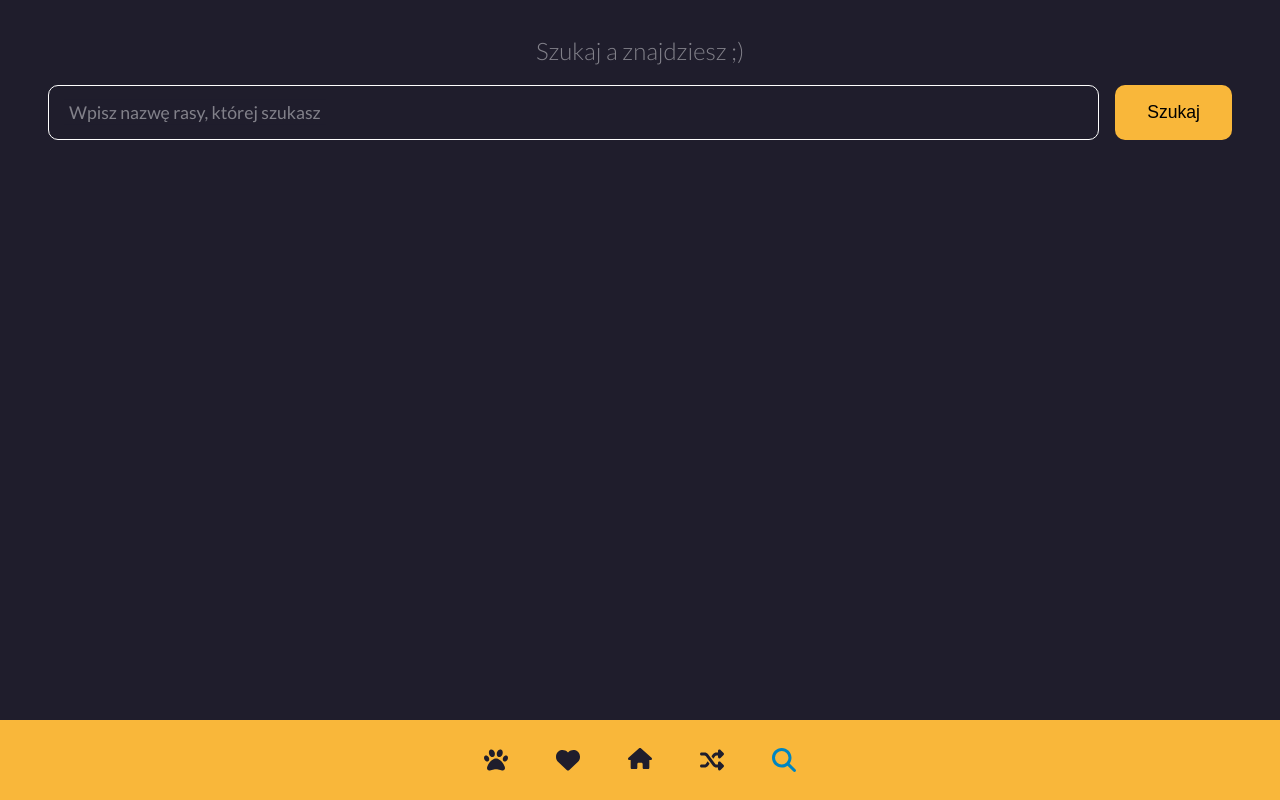
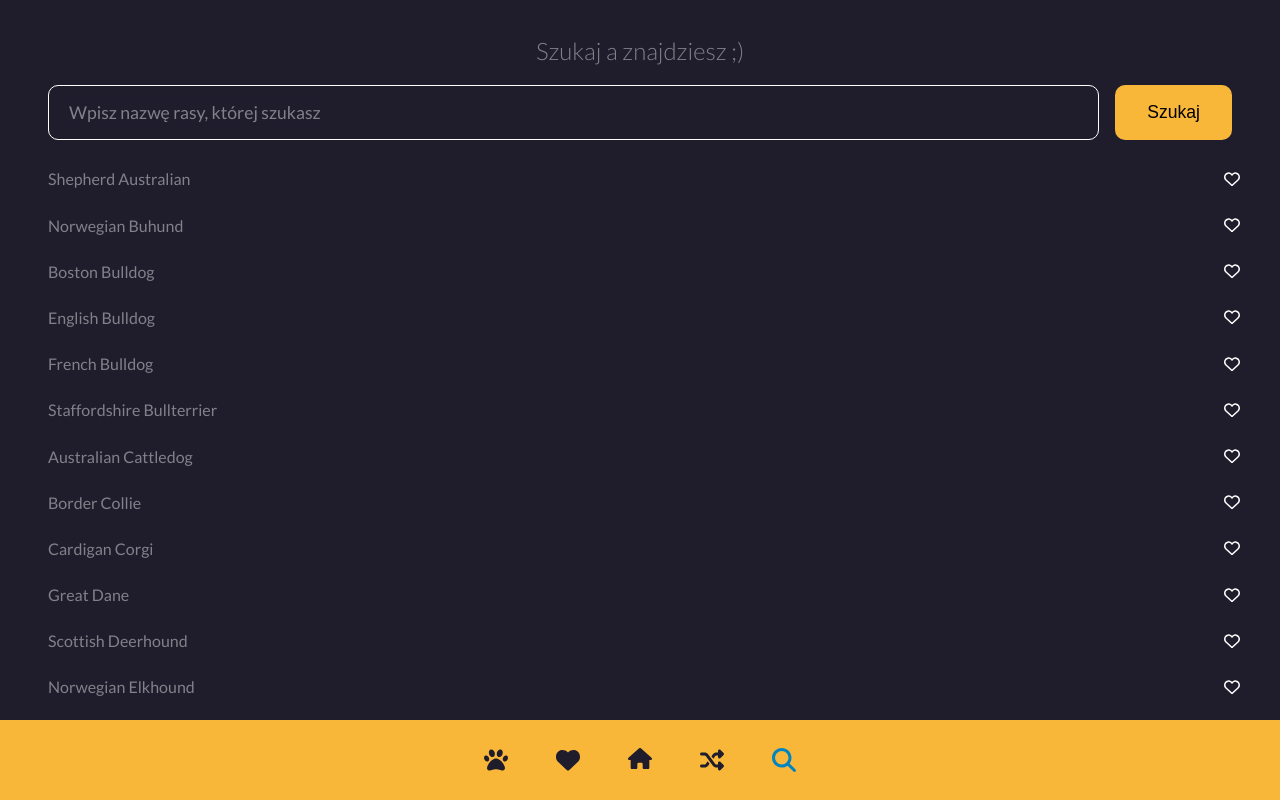
Before and after one commit to Kuba429/woof, a React (Vite) app: page /search in a window 1280 px wide. Shown: the top 800 px of the page. Built offline with nearby package versions, Linux system fonts and the light colour scheme.

Commit message:
szukanie ras

```diff
--- a/src/components/BreedList.tsx
+++ b/src/components/BreedList.tsx
@@ -7,11 +7,11 @@ export function BreedList({
 	header,
 }: {
 	items: breedType[];
-	header: string;
+	header: string | undefined;
 }) {
 	return (
 		<>
-			<h2>{header}</h2>
+			{header && <h2>{header}</h2>}
 			{items.map((breed) => (
 				<ListItem breed={breed} key={`${breed.main}-${breed.sub}`} />
 			))}
--- a/src/views/search/Search.module.scss
+++ b/src/views/search/Search.module.scss
@@ -7,6 +7,7 @@
 	width: full;
 	display: flex;
 	gap: 1rem;
+	padding-bottom: 1rem;
 }
 .inputWrapper {
 	position: relative;
--- a/src/views/search/SearchView.tsx
+++ b/src/views/search/SearchView.tsx
@@ -1,17 +1,27 @@
-import { FormEvent, useId } from "react";
+import { FormEvent, useId, useRef, useState } from "react";
 import styles from "./Search.module.scss";
+import { useAtom } from "jotai";
+import { allBreedsAtom, breedType } from "../../stores/breeds";
+import { BreedList } from "../../components/BreedList";
 export function SearchView() {
+	const [allBreeds] = useAtom(allBreedsAtom);
+	const [query, setQuery] = useState("");
+	const breedsToDisplay = applySearch(allBreeds, query);
+	const inputRef = useRef<HTMLInputElement | null>(null);
+	const inputId = useId();
 	const handleSubmit = (e: FormEvent) => {
 		e.preventDefault();
-		// TODO
+		const newQuery = inputRef.current?.value;
+		if (!newQuery) return;
+		setQuery(newQuery);
 	};
-	const inputId = useId();
 	return (
 		<>
 			<h2 className={styles.header}>Szukaj a znajdziesz ;)</h2>
 			<form onSubmit={handleSubmit} className={styles.form}>
 				<div className={styles.inputWrapper}>
 					<input
+						ref={inputRef}
 						id={inputId}
 						className={styles.input}
 						placeholder="np. Bulldog"
@@ -25,6 +35,22 @@ export function SearchView() {
 					Szukaj
 				</button>
 			</form>
+			<BreedList header={undefined} items={breedsToDisplay} />
 		</>
 	);
 }
+
+function applySearch(arr: breedType[], query: string) {
+	return arr.filter((item) => {
+		const fullName = `${item.sub} ${item.main}`.toLowerCase();
+		const q = query.toLowerCase().split("");
+		let i = 0;
+		while (i < fullName.length && q.length) {
+			if (fullName[i] === q[0]) {
+				q.shift();
+			}
+			i++;
+		}
+		return q.length === 0;
+	});
+}
```
